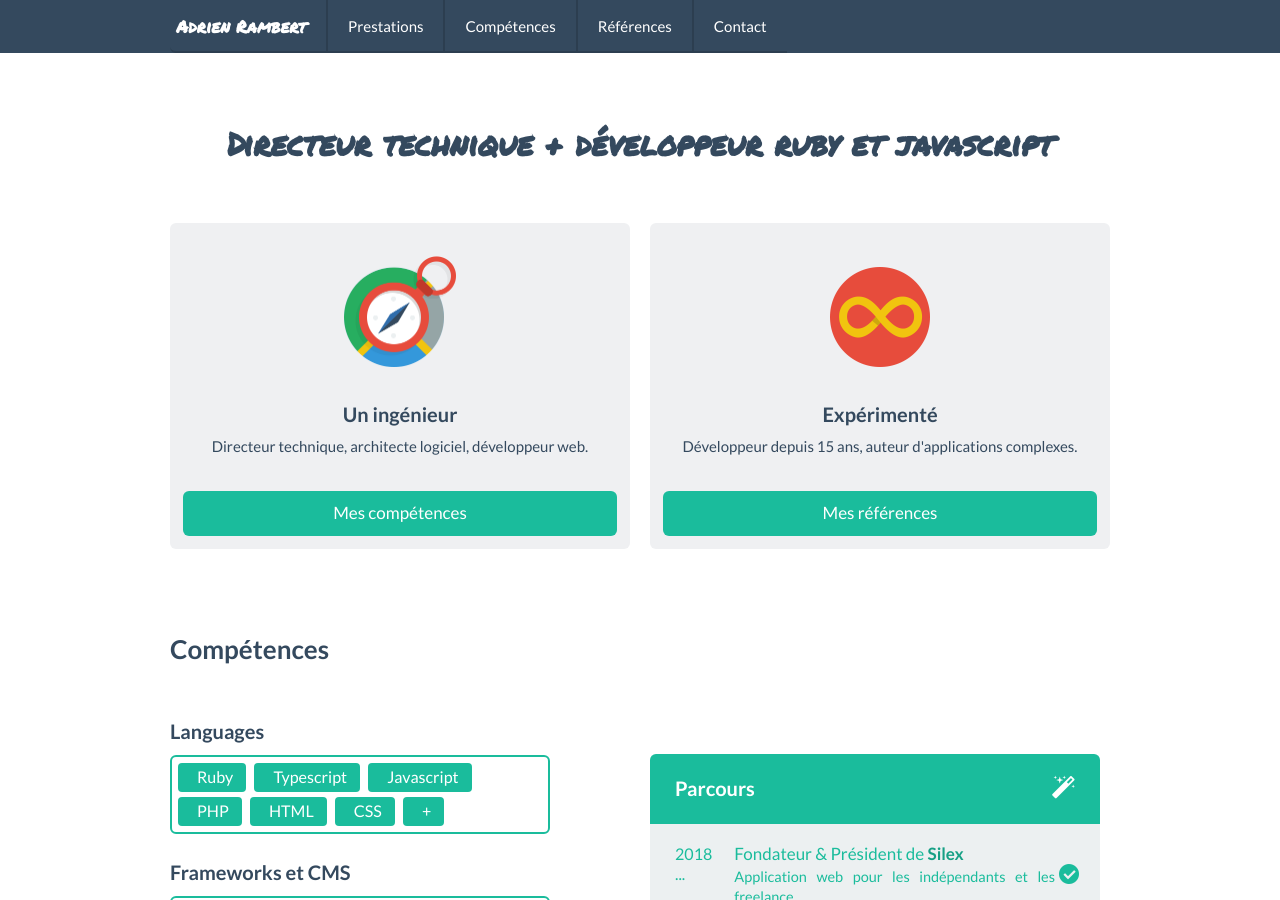
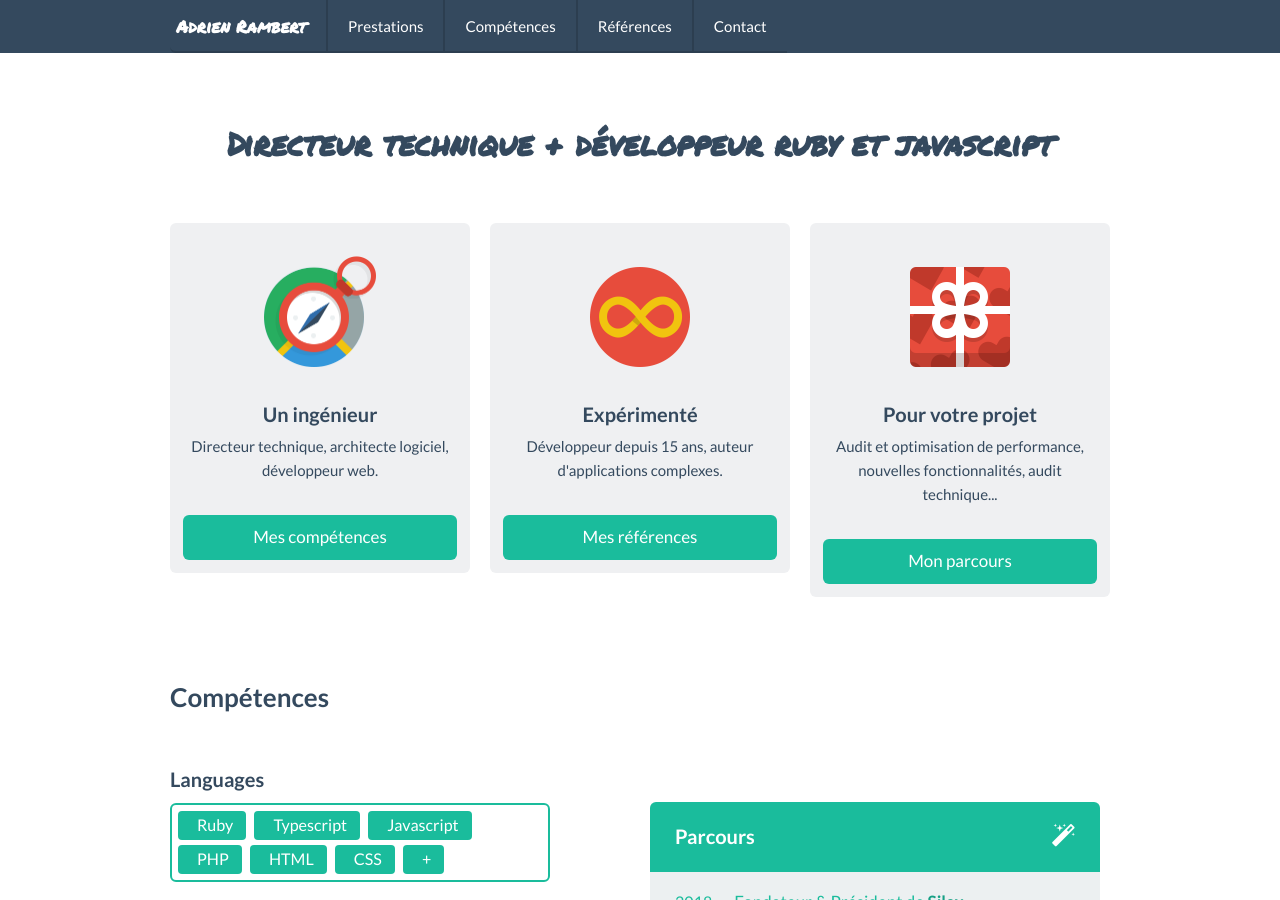
Before and after one commit to arambert/arambert.github.io, a Jekyll site: the page built from index.html, in a window 1280 px wide and 900 px high. Built offline with Jekyll 4.4.1, drawn with Linux system fonts in a browser that asks for light colours.

Commit message:
Update index.html

```diff
--- a/index.html
+++ b/index.html
@@ -9,7 +9,7 @@ class: home
 
 	<div class="row">
 
-    <div class="span6">
+    <div class="span4">
       <div class="tile">
         <img src="images/icons/Compas@2x.png" alt="Compas@2x" class="tile-image big-illustration">
         <h3 class="tile-title">Un ingénieur</h3>
@@ -18,7 +18,7 @@ class: home
       </div>
     </div>
 
-    <div class="span6">
+    <div class="span4">
       <div class="tile">
         <img src="images/icons/Infinity-Loop@2x.png" alt="Infinity-Loop@2x" class="tile-image">
         <h3 class="tile-title">Expérimenté</h3>
@@ -27,6 +27,14 @@ class: home
       </div>
     </div>
 
+    <div class="span4">
+      <div class="tile">
+        <img src="images/icons/Gift-Box@2x.png" alt="Gift-Box@2x" class="tile-image">
+        <h3 class="tile-title">Pour votre projet</h3>
+        <p>Audit et optimisation de performance, nouvelles fonctionnalités, audit technique...</p>
+        <a class="btn btn-primary btn-large btn-block" href="#references">Mon parcours</a>
+      </div>
+    </div>
   </div>
 
 	{% include competences.html %}
```
